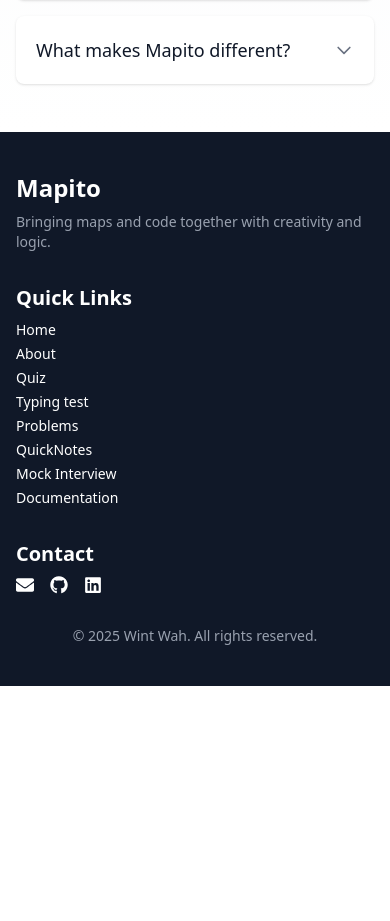
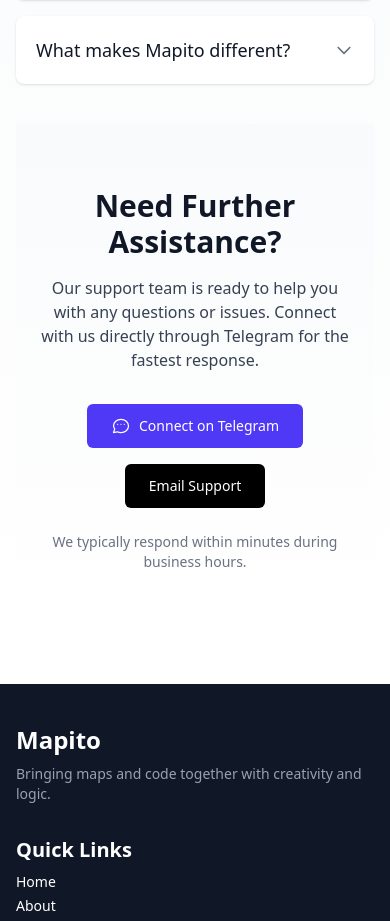
Before and after one commit to wintwah243/Mapito, a React (Vite) app in the folder mapito/: page / in a window 390 px wide. Shown: the part 6280-7201 px from the top of the page. Before the commit the page ends 6966 px from the top, so only its background shows below. Built offline with nearby package versions, Linux system fonts and the light colour scheme.

Commit message:
add further assistance contact section

```diff
--- a/mapito/src/components/FAQ.jsx
+++ b/mapito/src/components/FAQ.jsx
@@ -50,6 +50,50 @@ const FAQ = () => {
           </div>
         </motion.div>
       </div>
+
+      {/* Further assistance contact section */}
+      <div className="bg-gradient-to-b from-gray-50 to-white py-16 px-6 md:px-12 text-center mt-10">
+        <h2 className="text-3xl md:text-4xl font-bold text-gray-900 mb-4">
+          Need Further Assistance?
+        </h2>
+        <p className="text-gray-700 mb-8 max-w-xl mx-auto">
+          Our support team is ready to help you with any questions or issues.
+          Connect with us directly through Telegram for the fastest response.
+        </p>
+
+        <div className="flex flex-col sm:flex-row justify-center items-center gap-4 mb-6">
+          <a
+            href="https://t.me/shishi_ww"
+            target="_blank"
+            className="flex items-center justify-center gap-2 px-6 py-3 bg-indigo-600 text-white rounded-md text-sm font-medium hover:bg-blue-700 transition"
+          >
+            <svg
+              className="w-5 h-5"
+              fill="none"
+              stroke="currentColor"
+              strokeWidth="1.5"
+              viewBox="0 0 24 24"
+            >
+              <path
+                strokeLinecap="round"
+                strokeLinejoin="round"
+                d="M8 10h.01M12 10h.01M16 10h.01M21 12c0 4.418-4.03 8-9 8a9.77 9.77 0 01-4.5-1.032L3 20l1.5-4.5A8.94 8.94 0 013 12c0-4.418 4.03-8 9-8s9 3.582 9 8z"
+              />
+            </svg>
+            Connect on Telegram
+          </a>
+
+          <a
+            href="mailto:wahwint72@gmail.com"
+            className="px-6 py-3 bg-black text-white rounded-md text-sm font-medium hover:bg-gray-900 transition"
+          >
+            Email Support
+          </a>
+        </div>
+
+        <p className="text-sm text-gray-500">We typically respond within minutes during business hours.</p>
+      </div>
+
     </div>
   );
 };
```
